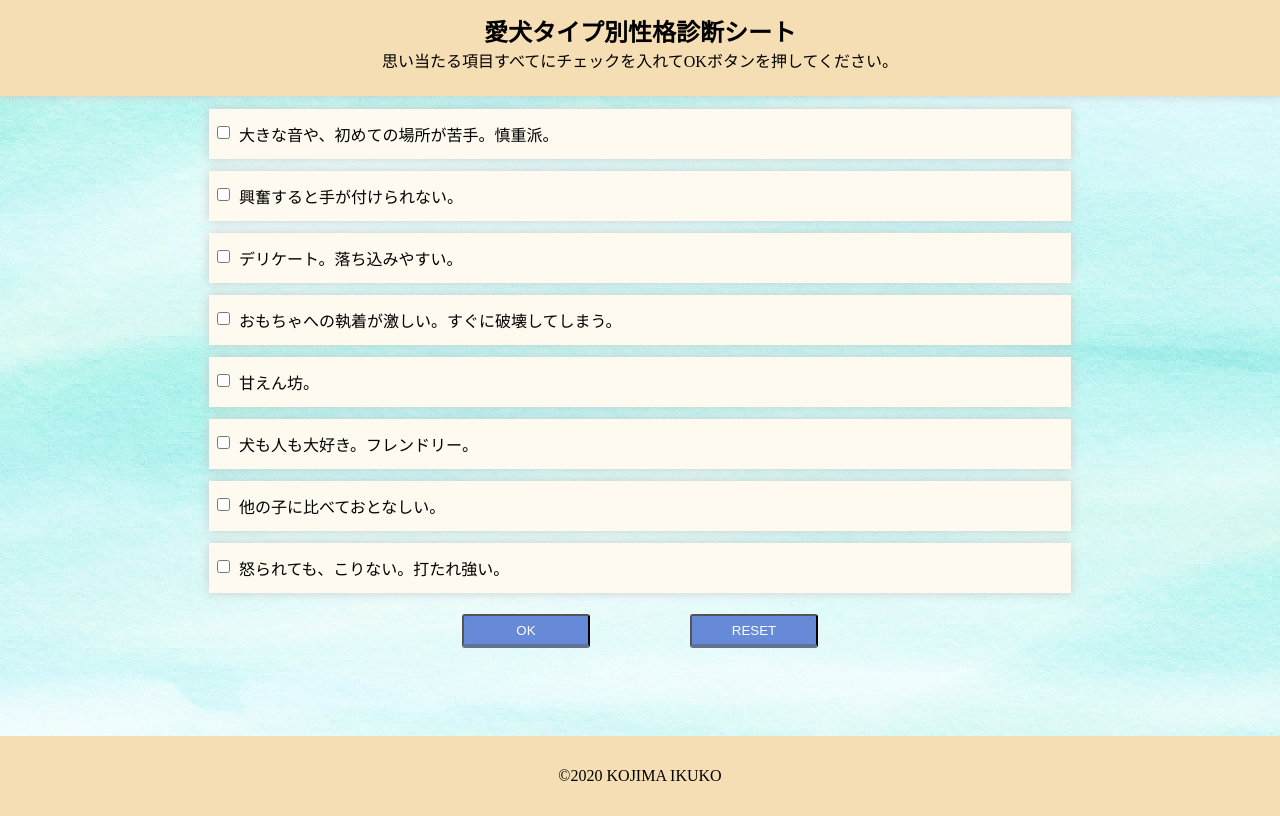
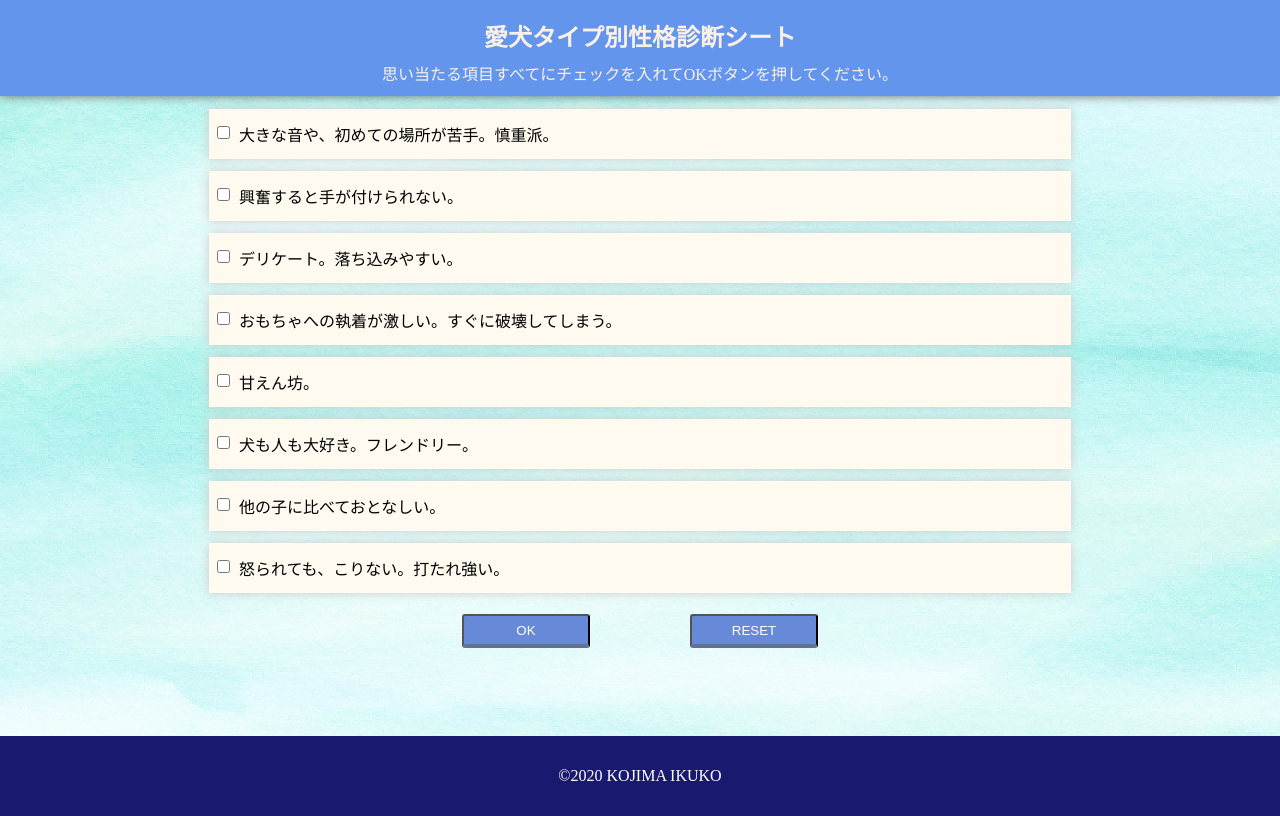
Before and after one commit to KojimaIkuko/dogs_personality_test, a plain HTML site: page index.html in a window 1280 px wide. Drawn offline with Linux system fonts and the light colour scheme.

Commit message:
third_commit
headerとfooterの背景色文字色の変更

```diff
--- a/style.css
+++ b/style.css
@@ -10,11 +10,15 @@ body {
   overflow-x: hidden;
 }
 header {
-  box-shadow: 0 0 10px #ccc;
+  background-color: #6495ed;
+  box-shadow: 0 0 10px #696969;
+}
+header > h1,
+header > p {
+  color: #faf0e6;
 }
 main {
   margin: 0 auto;
-
 }
 .query_list {
   padding: 1px;
@@ -36,22 +40,21 @@ main {
 footer > p {
   text-align: center;
 }
-header,
 footer {
-  background-color: #f5deb3;
+  background-color: #191970;
+  color: #fff;
 }
 @media screen and (min-width: 320px){
   header {
     padding: 1vh 5%;
   }
   header > h1 {
-    padding-top: 5px;
+    padding-top: 10px;
     font-size: 24px;
     text-align: center;
   }
-  header > p > span {
-    display: inline-flex;
-    flex-direction: row;
+  header > p {
+    padding: 1vh 0;
   }
   .comment {
     width: 24px;
@@ -90,16 +93,15 @@ footer {
     width: 16vh;
     padding: 0.5em 1em;
     text-decoration: none;
-    background: #668ad8;/*ボタン色*/
+    background: #668ad8;
     color: #FFF;
     border-bottom: solid 4px #627295;
     border-radius: 3px;
   }
   .btn:active {
-    /*ボタンを押したとき*/
     -webkit-transform: translateY(4px);
-    transform: translateY(4px);/*下に動く*/
-    border-bottom: none;/*線を消す*/
+    transform: translateY(4px);
+    border-bottom: none;
   }
   .disp {
     margin: 30px auto;
```
